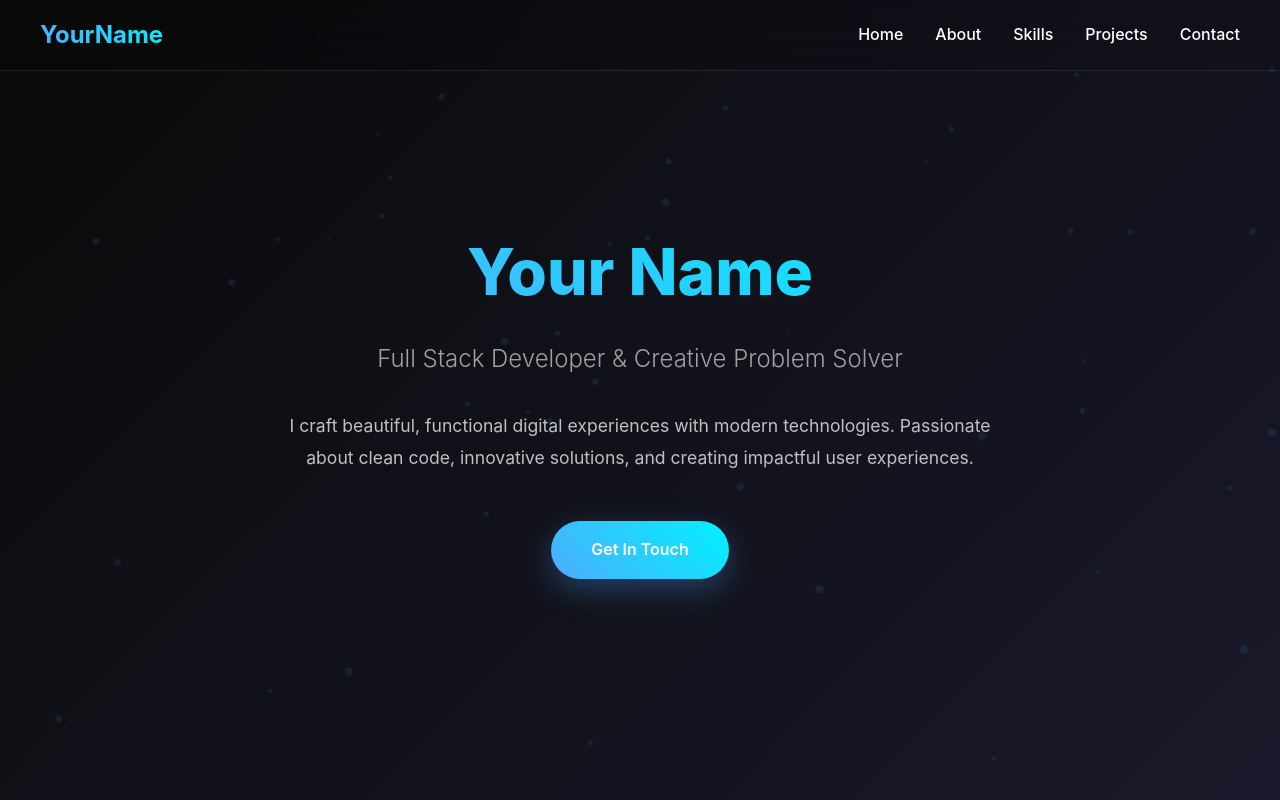
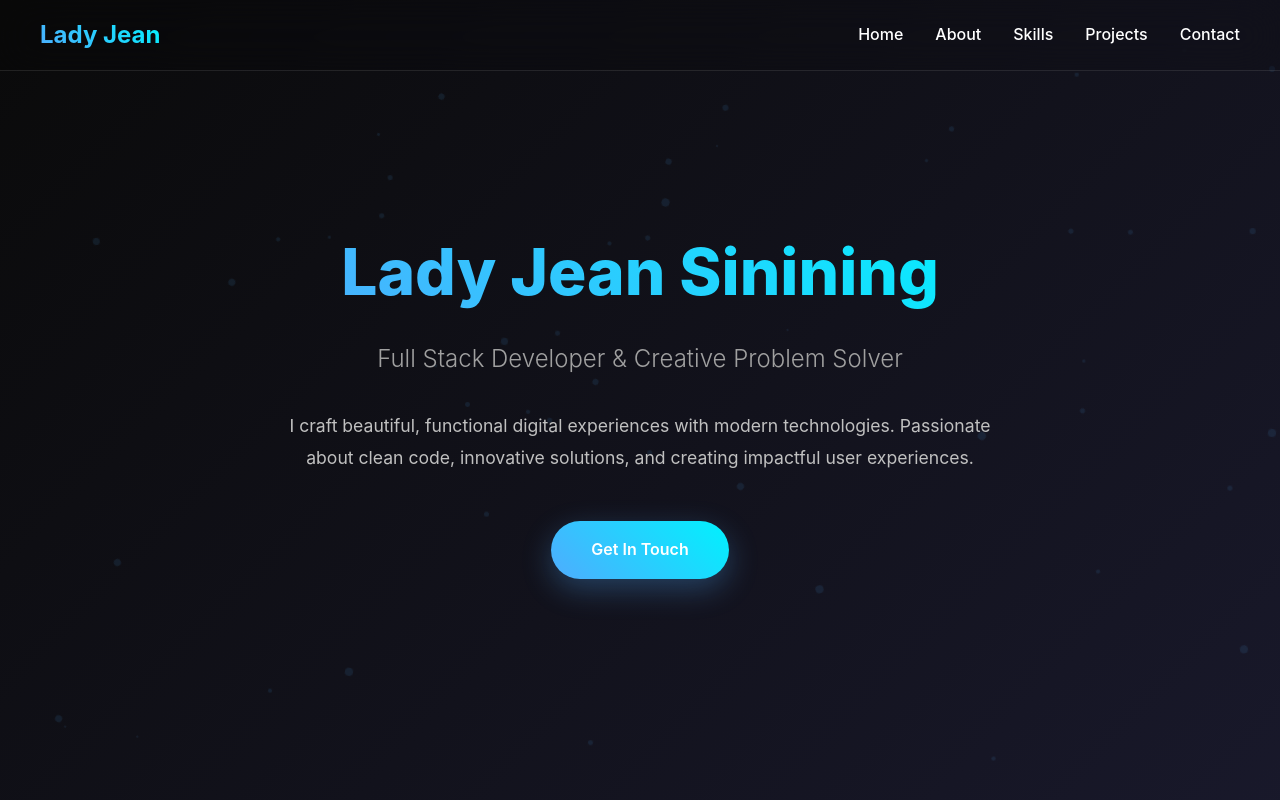
Before and after one commit to lidijin/Seminar, a plain HTML site: page index.html in a window 1280 px wide. Shown: the top 800 px of the page. Drawn offline with Linux system fonts and the light colour scheme.

Commit message:
'updated'

```diff
--- a/index.html
+++ b/index.html
@@ -3,7 +3,7 @@
 <head>
     <meta charset="UTF-8">
     <meta name="viewport" content="width=device-width, initial-scale=1.0">
-    <title>Your Name - Portfolio</title>
+    <title>Lady Jean Sinining - Portfolio</title>
     <style>
         * {
             margin: 0;
@@ -411,7 +411,7 @@
     <!-- Navigation -->
     <nav id="navbar">
         <div class="nav-container">
-            <div class="logo">YourName</div>
+            <div class="logo">Lady Jean</div>
             <ul class="nav-links">
                 <li><a href="#home">Home</a></li>
                 <li><a href="#about">About</a></li>
@@ -425,7 +425,7 @@
     <!-- Hero Section -->
     <section id="home" class="hero">
         <div class="hero-content">
-            <h1>Your Name</h1>
+            <h1>Lady Jean Sinining</h1>
             <p class="subtitle">Full Stack Developer & Creative Problem Solver</p>
             <p class="description">
                 I craft beautiful, functional digital experiences with modern technologies.
@@ -536,7 +536,7 @@
 
     <!-- Footer -->
     <footer>
-        <p>&copy; 2024 Your Name. Crafted with passion and modern web technologies.</p>
+        <p>&copy; 2024 Lady Jean Sinining. Crafted with passion and modern web technologies.</p>
     </footer>
 
     <script>
```
